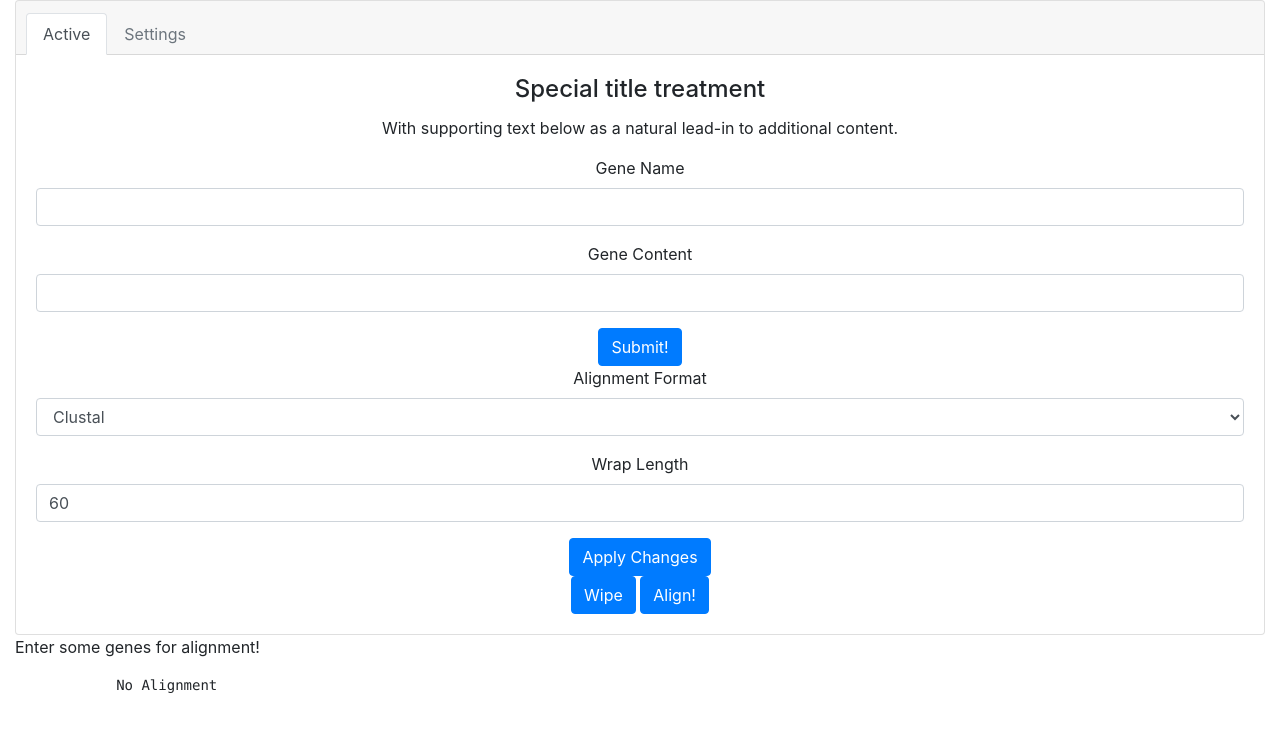
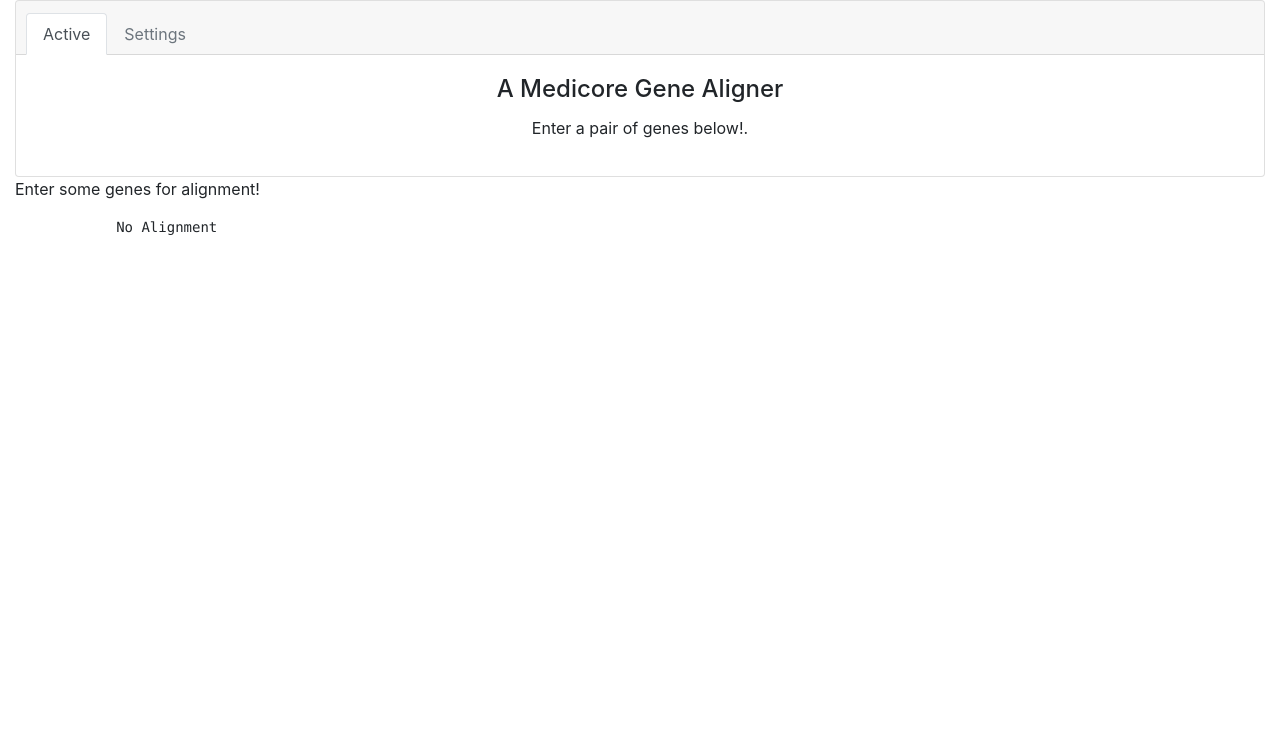
Before and after one commit to kennyworkman/alignment-app, a Flask app: page / in a window 1280 px wide. Shown: the top 732 px of the page. Run offline with Flask 2, Linux system fonts and the light colour scheme; data comes from the database, SQL or seed files in the repository; some libraries are stand-ins or nearby versions.

Commit message:
Changed form implementation.

```diff
--- a/alignment/templates/index.html
+++ b/alignment/templates/index.html
@@ -25,11 +25,11 @@
             </ul>
           </div>
           <div class="card-body">
-            <h4 class="card-title">Special title treatment</h5>
-            <p class="card-text">With supporting text below as a natural lead-in to additional content.</p>
-            {{ render_form(gene_form) }}
-            {{ render_form(settings_form) }}
-            {{ render_form(wipe_form) }}
+            <h4 class="card-title">A Medicore Gene Aligner</h5>
+            <p class="card-text">Enter a pair of genes below!.</p>
+            {{ render_form(align_form) }}
+            <!-- render this to replace the other
+            {{ render_form(another_form) }} -->
           </div>
         </div>
     </div>
```
Also changed, not shown: 1 other file.
